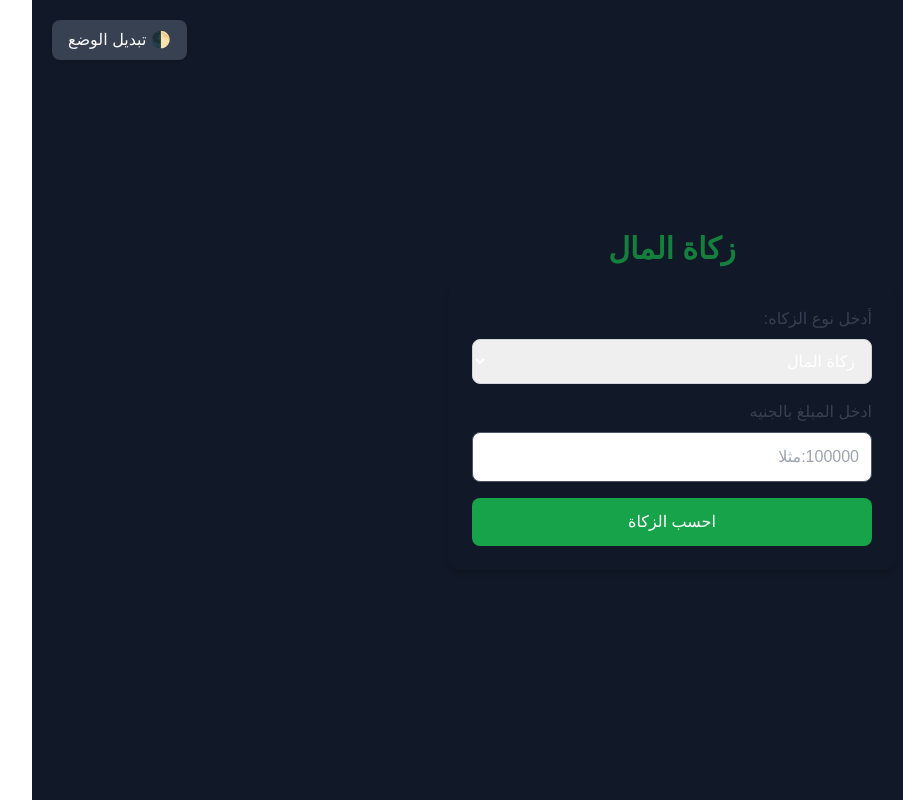
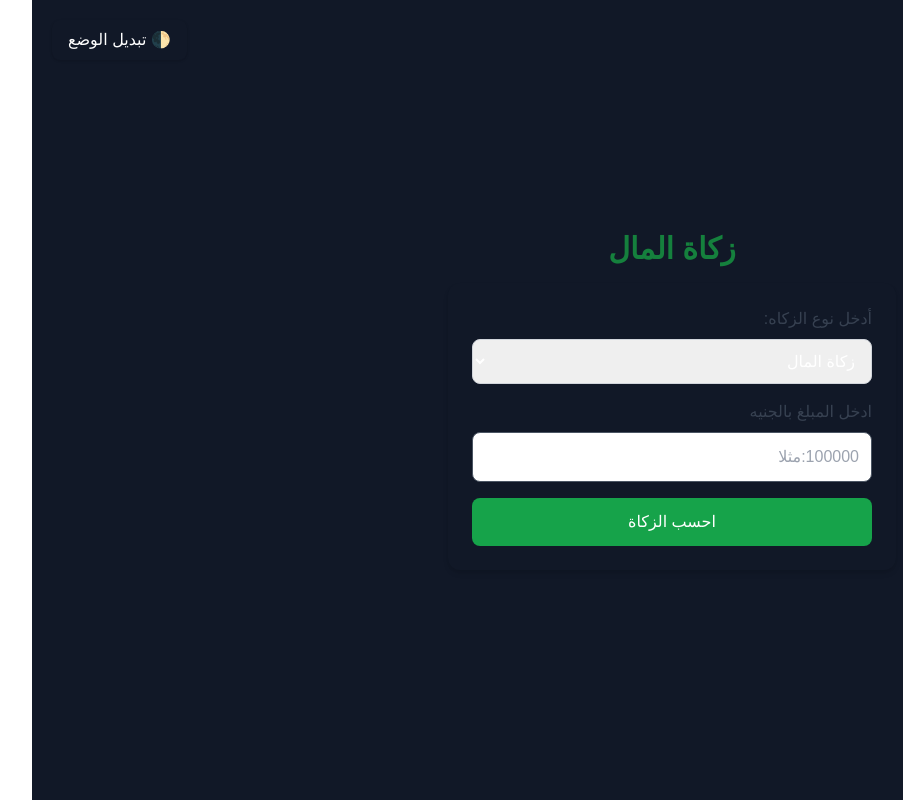
Before and after one commit to fatma-mosleh/zakah-app, a Next.js app: page /calculator in a window 1280 px wide. Shown: the whole page, without its empty margins (35-938 px from the left). Built offline with nearby package versions, Linux system fonts and the light colour scheme.

Commit message:
Update page.jsx
color

```diff
--- a/src/app/calculator/page.jsx
+++ b/src/app/calculator/page.jsx
@@ -88,7 +88,7 @@ export default function Calculator() {
       <button onClick={()=>{
         document.documentElement.classList.toggle("dark")
       }}
-      className=" absolute top-5 left-5 px-4 py-2 bg-gray-300 dark:bg-gray-700 text-black dark:text-white rounded-lg shadow"
+      className=" absolute top-5 left-5 px-4 py-2 bg-gray-300 dark:bg-gray-700 text-black dark:text-white rounded-lg shadow dark:bg-gray-900 text-black dark:text-white"
       >
         🌓 تبديل الوضع
       </button>
```
